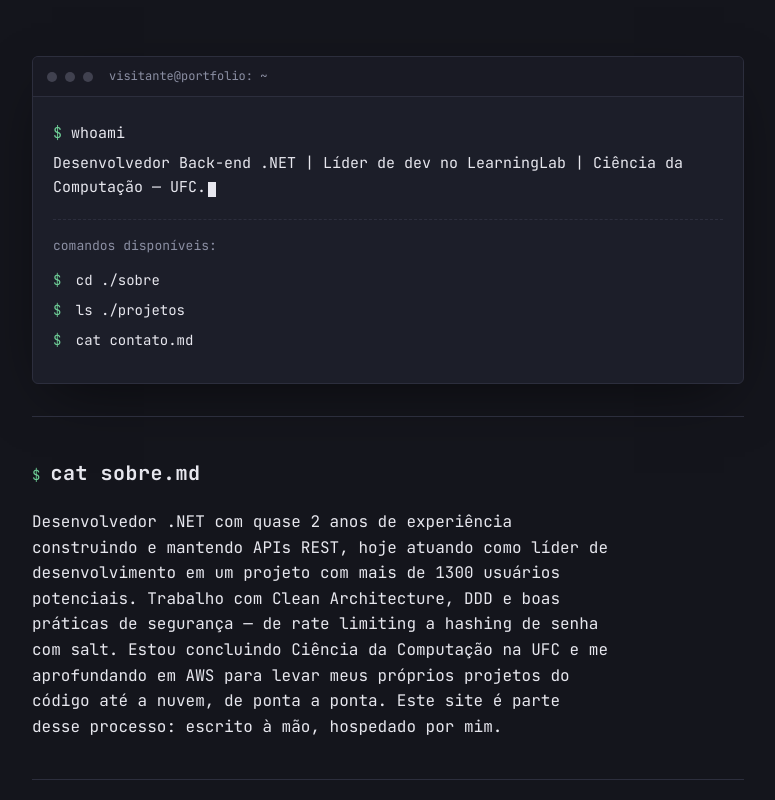
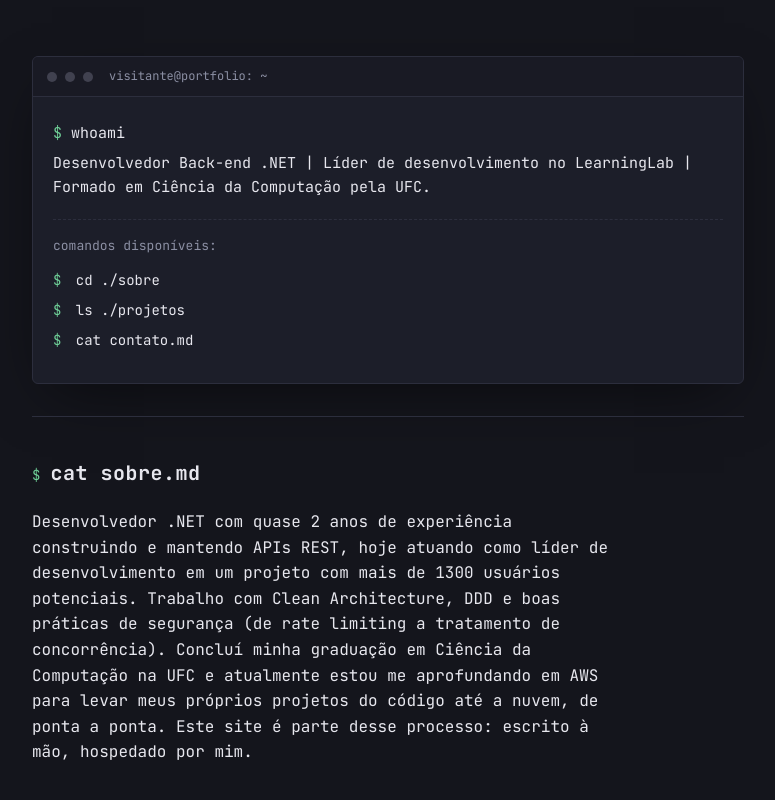
Before and after one commit to Pedro-Lucas-OKB/meu-portfolio, a React (Vite) app in the folder site/: page / in a window 1280 px wide. Shown: the top 800 px of the page, without its empty margins (252-1027 px from the left). Built offline with nearby package versions, Linux system fonts and the light colour scheme.

Commit message:
fix: corrige descrição no componente About e ajusta texto no TerminalHero

```diff
--- a/site/src/components/About/About.jsx
+++ b/site/src/components/About/About.jsx
@@ -11,9 +11,9 @@ function About() {
         Desenvolvedor .NET com quase 2 anos de experiência construindo e
         mantendo APIs REST, hoje atuando como líder de desenvolvimento em um
         projeto com mais de 1300 usuários potenciais. Trabalho com Clean
-        Architecture, DDD e boas práticas de segurança — de rate limiting a
-        hashing de senha com salt. Estou concluindo Ciência da Computação na
-        UFC e me aprofundando em AWS para levar meus próprios projetos do
+        Architecture, DDD e boas práticas de segurança (de rate limiting a
+        tratamento de concorrência). Concluí minha graduação em Ciência da Computação na
+        UFC e atualmente estou me aprofundando em AWS para levar meus próprios projetos do
         código até a nuvem, de ponta a ponta. Este site é parte desse
         processo: escrito à mão, hospedado por mim.
       </p>
--- a/site/src/components/TerminalHero/TerminalHero.jsx
+++ b/site/src/components/TerminalHero/TerminalHero.jsx
@@ -2,7 +2,7 @@ import { useEffect, useState } from 'react'
 import styles from './TerminalHero.module.css'
 
 const TYPED_LINE =
-  'Desenvolvedor Back-end .NET | Líder de dev no LearningLab | Ciência da Computação — UFC.'
+  'Desenvolvedor Back-end .NET | Líder de desenvolvimento no LearningLab | Formado em Ciência da Computação pela UFC.'
 
 const COMMANDS = [
   { id: 'sobre', label: 'cd ./sobre' },
```
